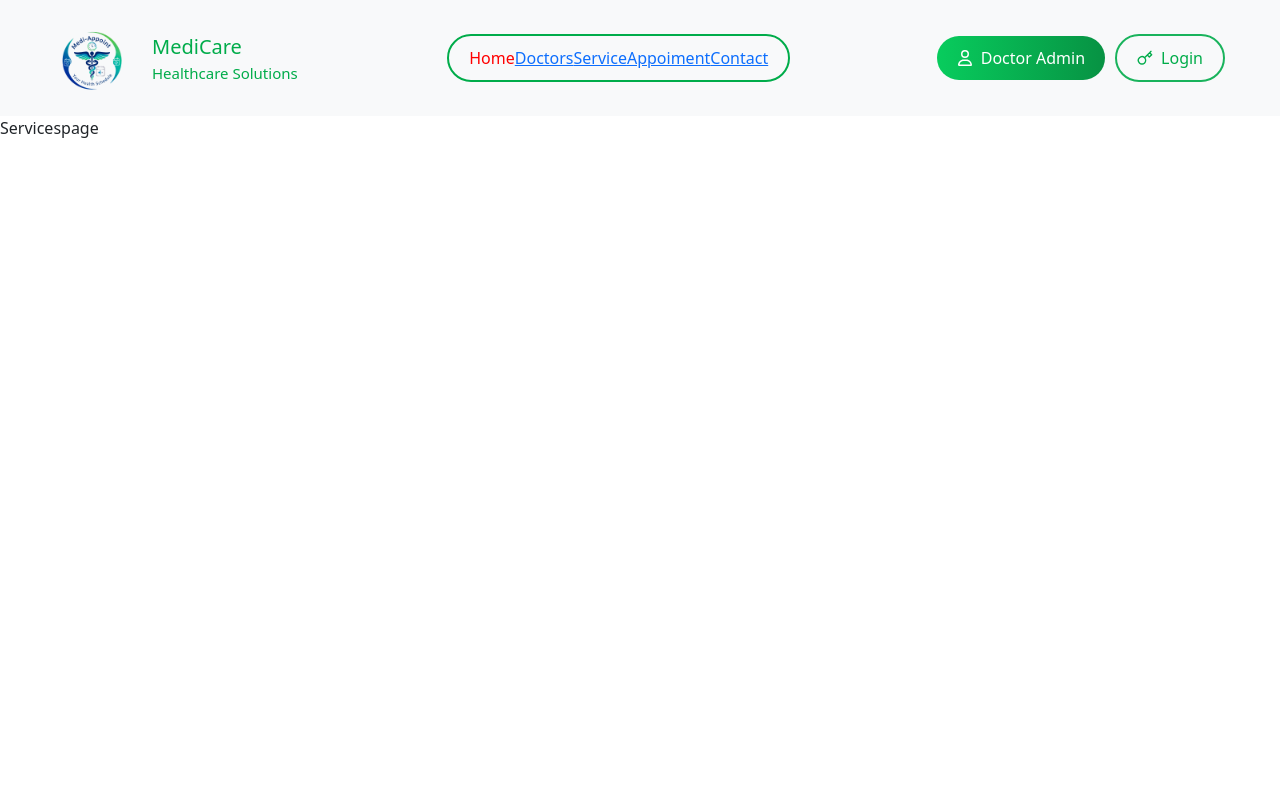
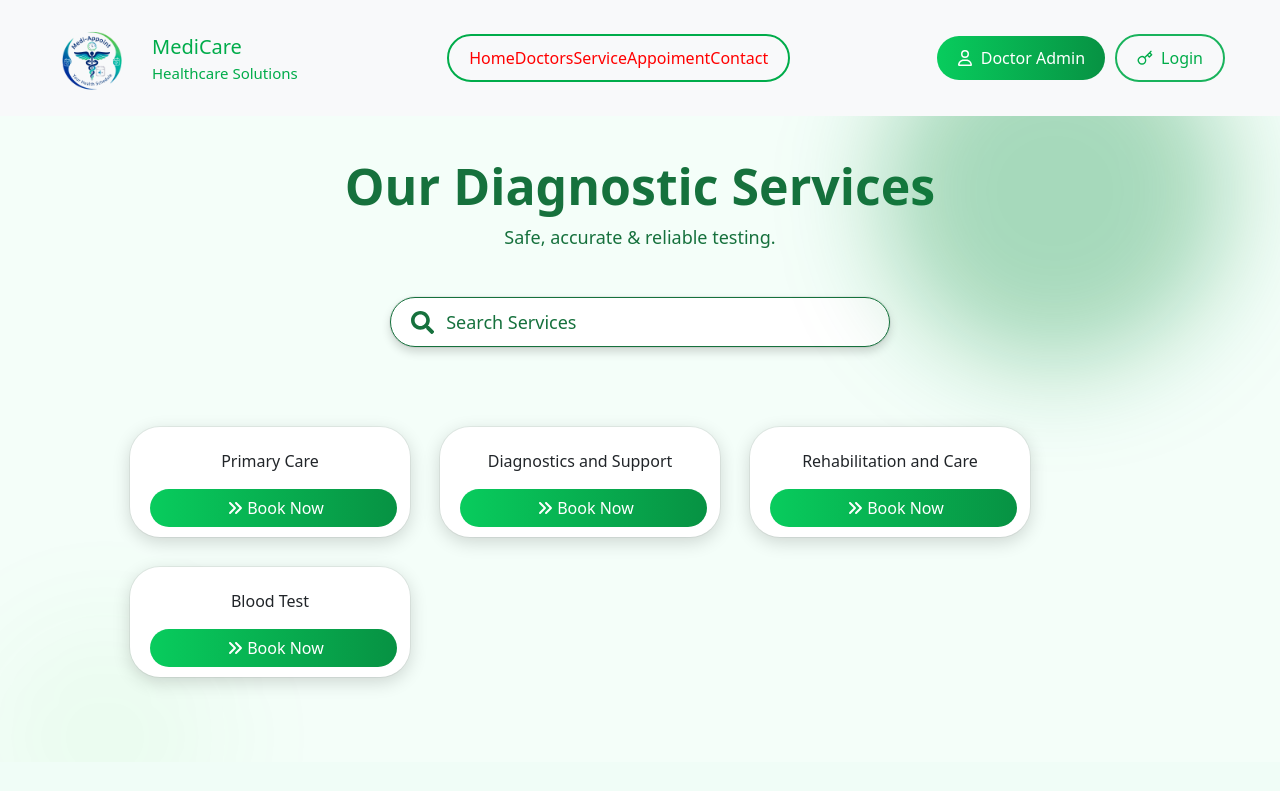
Before and after one commit to v-zala10/Hospital, a React (Create React App) app: page /Service in a window 1280 px wide. Shown: the top 791 px of the page. Built offline with nearby package versions, Linux system fonts and the light colour scheme.

Commit message:
service page

```diff
--- a/src/App.css
+++ b/src/App.css
@@ -33,6 +33,7 @@
     padding: 10px 20px;
     display: flex;
     align-items: center;
+    /* gap: 10px; */
 
     .nav-link {
         text-decoration: none;
@@ -68,10 +69,13 @@
     gap: 8px;
 }
 
-.navl{
+.navl {
     color: red;
     text-decoration: none;
+    gap: 20px !important;
 }
+
+
 /* Navbar end */
 
 /* Home start */
@@ -302,77 +306,67 @@
     }
 }
 
+
 .cards {
     display: flex;
-    justify-content: space-between;
+    gap: 10px;
+    flex-wrap: wrap;
+    /* padding: 50px 0; */
+    margin-bottom: 15px;
     align-items: center;
     gap: 25px;
     padding: 20px 130px;
     margin-top: 30px;
     height: 100%;
 
+    .drcard {
+        width: 230px;
+        background-color: white;
+        border-radius: 30px;
+        box-shadow: rgba(0, 0, 0, 0.16) 0px 5px 18px 0px, rgba(0, 0, 0, 0.06) 0px 0px 0px 1px;
+        padding: 10px;
+        z-index: 2;
 
 
-}
+        img {
+            width: 100%;
+            border-radius: 30px;
+            height: 250px;
+        }
 
-.card {
-    background: #ffffff;
-    border-radius: 18px;
-    text-align: center;
-    box-shadow: 0 10px 25px rgba(0, 0, 0, 0.08);
-    transition: all 0.3s ease;
-    cursor: pointer;
+        h2 {
+            font-size: 22px;
+            padding: 10px 0px 0px 10px;
+        }
 
-}
+        h4 {
+            padding: 0px 0px 0 10px;
+            font-size: 16px;
+            color: var(--text-green);
+        }
 
+        div {
+            margin: 8px 0;
+            border: 1px solid var(--text-green);
+            padding: 2px 7px;
+            border-radius: 20px;
+            width: 160px;
+            background-color: #009a641c;
+            font-size: 13px;
+            margin-left: 10px;
+        }
 
-.card:hover {
-    transform: translateY(-8px) scale(1.02);
-    box-shadow: 0 15px 35px rgba(0, 0, 0, 0.15);
-}
+        button {
+            margin: 10px 0px 0 10px;
+            width: 95%;
+            border: 1px solid var(--text-green);
+            background-image: linear-gradient(to right, #08cc5d, #079243);
+            border-radius: 30px;
+            color: white;
+            padding: 7px 0;
 
-.card img {
-    width: 100%;
-    height: 200px;
-    object-fit: fill;
-    border-radius: 30px;
-    margin-top: 2px;
-    justify-content: center;
-    align-items: center;
-    /* padding-left: 10px; */
-    padding-bottom: 0;
-
-
-}
-
-
-.card h2 {
-    font-size: 1.3rem;
-    color: #1a2b49;
-    margin-bottom: 10px;
-}
-
-
-.card p {
-    color: #555;
-    margin: 5px 0;
-    font-size: 0.95rem;
-    gap: 5px;
-}
-
-
-.card button {
-    gap: 10px;
-    margin: 10px;
-    background-image: linear-gradient(to right, #08cc5d, #079243);
-    border: none;
-    border-radius: 25px;
-    padding: 10px;
-    color: white;
-    width: 90%;
-    justify-content: space-between;
-    align-items: center;
-
+        }
+    }
 }
 
 /* Medical team end */
@@ -851,7 +845,7 @@
             height: 100px;
             outline: 5xp solid #16713d !important;
             border-radius: 10px;
-           background-color: #1a9d3638;
+            background-color: #1a9d3638;
             padding: 10px;
 
         }
@@ -983,3 +977,162 @@
         animation-delay: 3s; */
     }
 }
+
+/* service page */
+.drpage {
+  position: relative;
+  background-color: #F4FEF9;
+  padding: 20px 130px;
+  display: flex;
+  flex-direction: column;
+  align-items: center;
+  overflow: hidden;
+
+  h1 {
+    text-align: center;
+    padding-top: 20px;
+    font-size: 50px;
+    color: #16713d;
+    font-weight: 700;
+  }
+
+  p {
+    text-align: center;
+    color: #16713d;
+    font-size: 18px;
+  }
+
+  .searchBox {
+
+    margin-top: 30px;
+    background-color: white;
+    height: 50px;
+    width: 500px;
+    border-radius: 30px;
+    border: 1px solid #16713d;
+    display: flex;
+    align-items: center;
+    padding: 0 20px;
+    box-shadow: rgba(0, 0, 0, 0.16) 0px 5px 10px 0px, rgba(0, 0, 0, 0.06) 0px 0px 0px 1px;
+    transition: 0.3s;
+
+    .icon {
+      font-size: 25px;
+      color: #16713d;
+    }
+
+    input {
+      width: 100%;
+      border: none;
+      outline: none;
+      font-size: 18px;
+      margin-left: 10px;
+      color: #16713d;
+
+    }
+
+    input::placeholder {
+      color: #16713d;
+    }
+  }
+
+  .searchBox:hover {
+    box-shadow: rgba(0, 0, 0, 0.16) 0px 10px 28px 0px, rgba(0, 0, 0, 0.06) 0px 0px 0px 1px;
+
+  }
+
+  .cards {
+    display: flex;
+    gap: 30px;
+    flex-wrap: wrap;
+    padding: 50px 0;
+
+    .drcard {
+      width: 280px;
+      background-color: white;
+      border-radius: 30px;
+      box-shadow: rgba(0, 0, 0, 0.16) 0px 5px 18px 0px, rgba(0, 0, 0, 0.06) 0px 0px 0px 1px;
+      padding: 10px;
+      z-index: 2;
+
+      img {
+        width: 100%;
+        border-radius: 30px;
+      }
+
+      h2 {
+        font-size: 22px;
+        padding: 10px 0px 0px 10px;
+      }
+
+      h4 {
+        padding: 0px 0px 0 10px;
+        font-size: 16px;
+        color: var(--text-green);
+      }
+
+      div {
+        margin: 8px 0;
+        border: 1px solid var(--text-green);
+        padding: 2px 7px;
+        border-radius: 20px;
+        width: 160px;
+        background-color: #009a641c;
+        font-size: 13px;
+        margin-left: 10px;
+      }
+
+      button {
+        margin: 10px 0px 0 10px;
+        width: 95%;
+        border: 1px solid var(--text-green);
+        background-image: linear-gradient(to right, #08cc5d, #079243);
+        border-radius: 30px;
+        color: white;
+        padding: 7px 0;
+
+      }
+    }
+  }
+
+}
+
+.blob1 {
+  width: 350px;
+  height: 350px;
+  background-color: #1acc2e7b;
+  border-radius: 50%;
+  position: absolute;
+  top: -100px;
+  right: 50px;
+  filter: blur(50px);
+  animation: blobanimation 8s infinite;
+}
+
+.blob2 {
+  width: 250px;
+  height: 250px;
+  background-color: #1a8b467b;
+  border-radius: 50%;
+  position: absolute;
+  bottom: -100px;
+  left: -20px;
+  z-index: 1;
+  filter: blur(50px);
+  animation: blobanimation 8s infinite;
+  animation-delay: 3s;
+}
+
+@keyframes blobanimation {
+  0% {
+    background-color: #1acc2e7b
+  }
+
+  50% {
+    background-color: #1acc2e00
+  }
+
+  100% {
+    background-color: #0c903f7b
+  }
+}
--- a/src/components/MedicalTeam.jsx
+++ b/src/components/MedicalTeam.jsx
@@ -1,6 +1,8 @@
 import React from 'react'
 import { MdKeyboardDoubleArrowRight } from "react-icons/md";
-
+import { FaAnglesRight } from "react-icons/fa6";
+import { CiMedal } from "react-icons/ci";
+import { RxCross2 } from "react-icons/rx";
 function MedicalTeam() {
 
     const medicalTeam =
@@ -89,13 +91,13 @@ function MedicalTeam() {
 
             <div className="cards">
                 {medicalTeam.map((Doctor) => (
-                    <div className="card" key={Doctor.id}>
-                        <img src={Doctor.img} alt={Doctor.name} />
-                        <h2>{Doctor.name}</h2>
-                        <p>Dept:{Doctor.dept}</p>
-                        <p>Experience: {Doctor.experience}</p>
-                        <button> <MdKeyboardDoubleArrowRight /> Book Appointment</button>
-                    </div>
+                     <div className='drcard'>
+                    <img src={Doctor.img} alt={Doctor.name} />
+                    <h2>{Doctor.name}</h2>
+                    <h4>{Doctor.dept}</h4>
+                    <div><CiMedal className='me-2' />{Doctor.experience}</div>
+                    <button><FaAnglesRight className='mx-1 mb-1' />Book Now </button>
+                  </div>
                 ))}
 
             </div>
--- a/src/components/Navbar.jsx
+++ b/src/components/Navbar.jsx
@@ -19,17 +19,17 @@ function Navbar() {
             <div className='nav-link'>
 
 
-              <NavLink to='/Home' className='navl'>Home</NavLink>
+              <NavLink to='/' className='navl' style={{gap:'10px'}}>Home</NavLink>
 
 
-              <NavLink to='/Doctors'>Doctors</NavLink>
+              <NavLink to='/Doctors' className='navl'>Doctors</NavLink>
 
 
-              <NavLink to='/Service'>Service</NavLink>
+              <NavLink to='/Service' className='navl'>Service</NavLink>
 
-              <NavLink to='/Appoiment'>Appoiment</NavLink>
+              <NavLink to='/Appoiment' className='navl  '>Appoiment</NavLink>
 
-              <NavLink to='/Contact'>Contact</NavLink>
+              <NavLink to='/Contact' className='navl'>Contact</NavLink>
             </div>
           </div>
 
--- a/src/components/Review.jsx
+++ b/src/components/Review.jsx
@@ -10,8 +10,10 @@ import { FaRegStar } from "react-icons/fa";
 function Review() {
   return (
     <div>
-      <h1 style={{ textAlign: "center", fontSize: "52px" }}>Voices of Trust</h1>
-      <p style={{ textAlign: "center", fontSize: "20px" }}>Real stories from doctors and patients sharing their positive experiences with our healthcare platform</p>
+      <div className="text">
+        <h1 style={{ textAlign: "center", fontSize: "52px" }}>Voices of Trust</h1>
+        <h4 style={{ textAlign: "center", fontSize: "20px" }}>Real stories from doctors and patients sharing their positive experiences with our healthcare platform</h4>
+      </div>
       <main>
 
         <div
--- a/src/pages/Servicespage.jsx
+++ b/src/pages/Servicespage.jsx
@@ -1,11 +1,105 @@
-import React from 'react'
+import React, { useEffect, useState } from 'react'
+import { FaSearch } from "react-icons/fa";
+// import dr1 from '../images/dr1.png'
+// import dr2 from '../images/dr2.svg'
+import { FaAnglesRight } from "react-icons/fa6";
+import { CiMedal } from "react-icons/ci";
+import { RxCross2 } from "react-icons/rx";
+import Footer from '../components/Footer';
 import Navbar from '../components/Navbar.jsx'
 
 function Servicespage() {
+
+  const [searchInput, setSearchInput] = React.useState('')
+  const doctors_team = [
+    {
+      id: 1,
+      // Image: dr1,
+      name: "Primary Care",
+    },
+    {
+      id: 2,
+      //  Image: dr2,
+      name: "Diagnostics and Support",
+
+    }, {
+      id: 3,
+      // Image: dr1,
+      name: "Rehabilitation and Care",
+
+    },
+    {
+      id: 4,
+      // Image: dr2,
+      name: "Blood Test",
+
+    }
+  ]
+  const [searchedr, setsearchdr] = React.useState(doctors_team)
+
+
+  const handleSearch = (e) => {
+    let inpvalue = searchInput.toLowerCase()
+    const search = doctors_team.filter((drdata) => drdata.name.toLowerCase().includes(inpvalue))
+    setsearchdr(search)
+  }
+
+  useEffect(() => {
+    handleSearch()
+  }, [searchInput])
+
   return (
-    <div>
-      <Navbar />
-      Servicespage</div>
+    <>
+    <Navbar />
+      <div className='drpage'>
+        <h1>Our Diagnostic Services</h1>
+        <p>Safe, accurate & reliable testing.</p>
+        <div className="searchBox">
+          <FaSearch className='icon' />
+          <input type="text" placeholder="Search Services " onChange={(e) => {
+            handleSearch(e)
+            setSearchInput(e.target.value)
+          }}
+
+            value={searchInput}
+          />
+          {searchInput ?
+            <RxCross2 className='icon' onClick={() => {
+              setSearchInput('')
+              handleSearch()
+            }} />
+            :
+            <></>}
+
+        </div>
+
+        <div className="cards">
+
+          {
+            searchedr.length == 0 ? <p style={{ height: "250px" }}>No Service found matching your search criteria.</p> :
+
+              searchedr.map((e) => {
+                return (
+                  <div className='drcard'>
+                    {/* <img src={e.Image} alt="" /> */}
+                    <h4 style={{
+                      padding: '15px 0 0 0', textAlign: 'center '
+                    }}>{e.name}</h4>
+                    <button><FaAnglesRight className='mx-1 mb-1' />Book Now </button>
+                  </div>
+                )
+              })
+
+          }
+
+
+        </div>
+
+        <div className="blob1"></div>
+        <div className="blob2"></div>
+      </div>
+      <Footer />
+    </>
   )
 }
 
```
Also changed, not shown: src/components/Reviews.css (+40 -2 lines).
